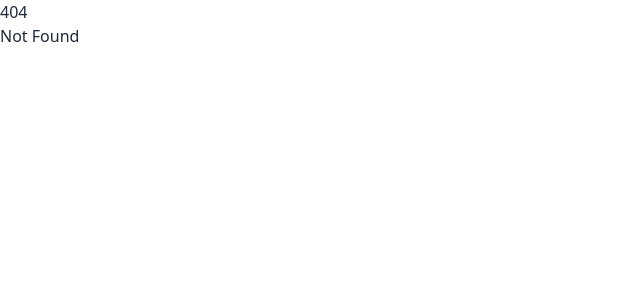
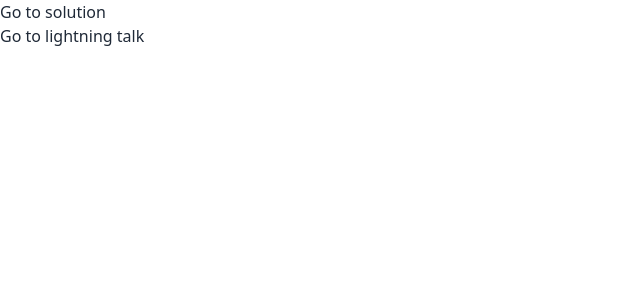
Before and after one commit to TravelingTice/youtube_qanda_app, a SvelteKit app: page / in a window 1280 px wide. Before the commit this address had no page. Shown: the top 300 px of the page, without its empty margins (0-640 px from the left). Built offline with nearby package versions, Linux system fonts and the light colour scheme.

Commit message:
add index

```diff
--- /dev/null
+++ b/src/routes/+page.svelte
@@ -0,0 +1,2 @@
+<p><a href="/solution">Go to solution</a></p>
+<p><a href="/lightningtalk">Go to lightning talk</a></p>
```
